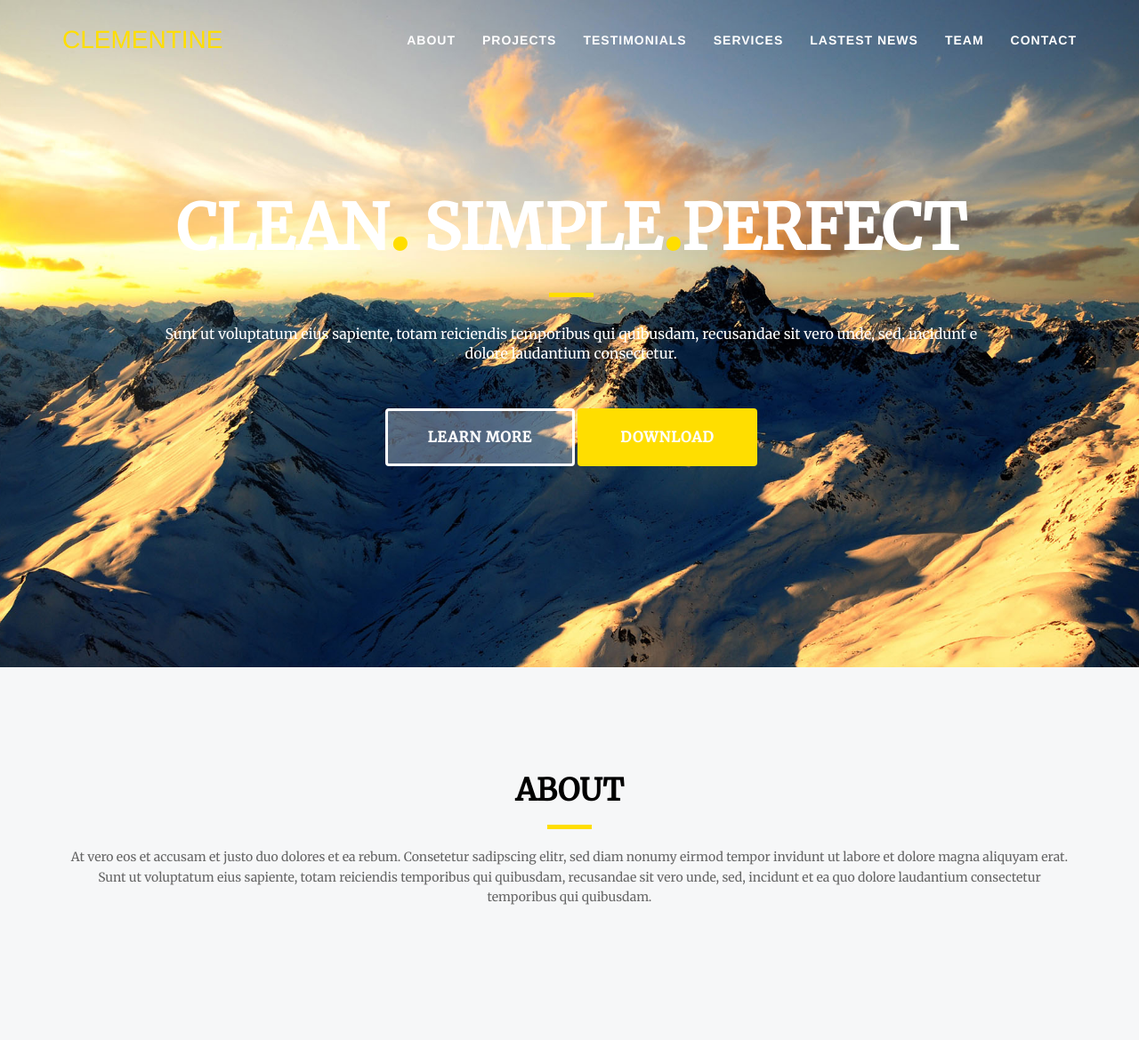
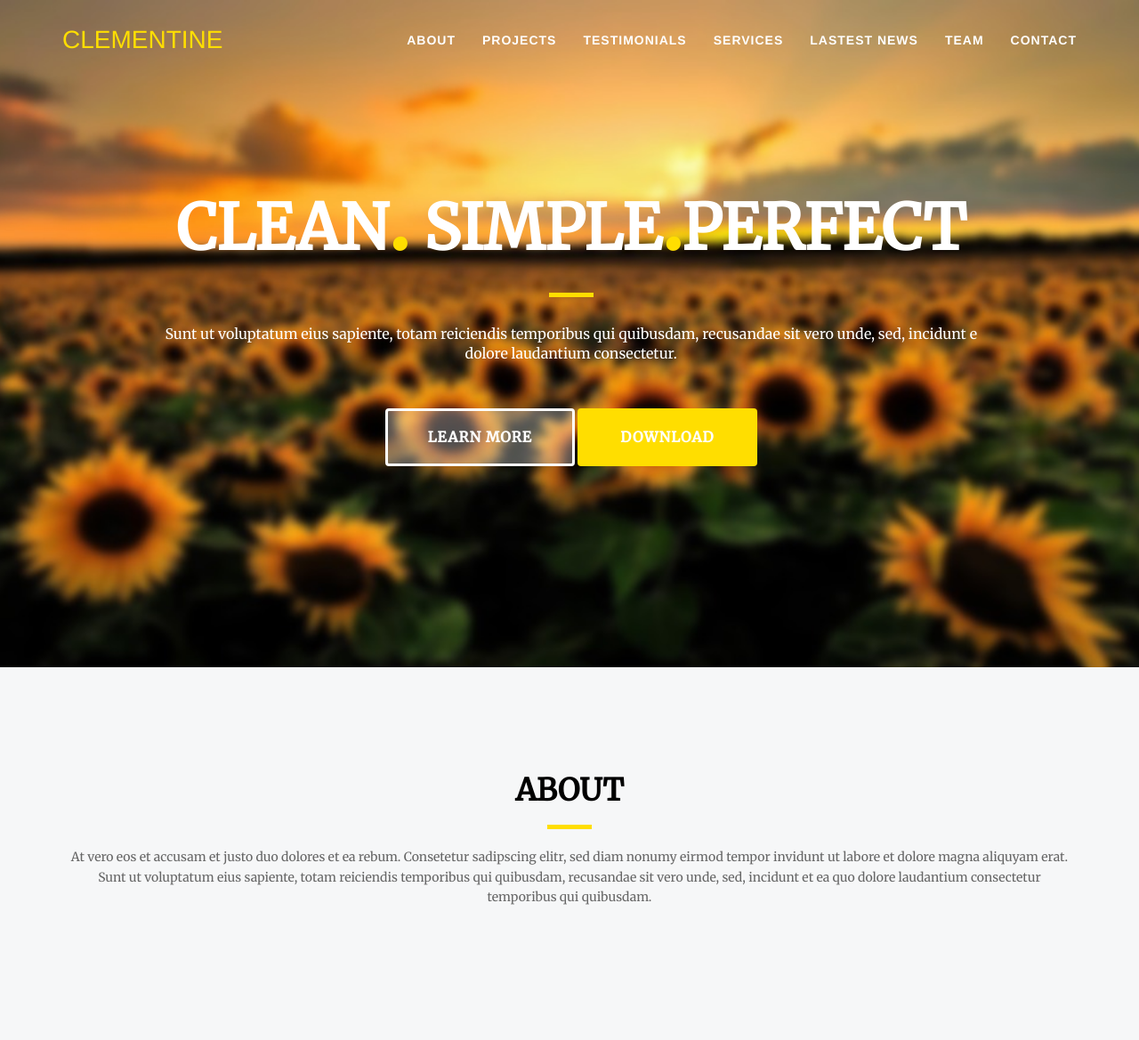
Before and after one commit to juanjo7g/fore, a PHP site: page /Clementine/index.html in a window 1280 px wide. Shown: the top 1169 px of the page at 89% size. Run offline with PHP 8.4, Linux system fonts and the light colour scheme.

Commit message:
cambio back

```diff
--- a/Clementine/css/style.css
+++ b/Clementine/css/style.css
@@ -91,7 +91,7 @@ hr{max-width: 50px;
 /* ---------------------------------------------------------------------------- */
 /* ----------------------------------Header------------------------------------ */
 /* ---------------------------------------------------------------------------- */
-header {background: url(../images/banner1.jpg) no-repeat scroll center center ;-webkit-background-size: cover;-moz-background-size: cover;background-size: cover;-o-background-size: cover;height: 750px;}
+header {background: url(../images/defocus-sunflower.jpg) no-repeat scroll center center ;-webkit-background-size: cover;-moz-background-size: cover;background-size: cover;-o-background-size: cover;height: 750px;}
 @media all and (max-width: 660px) {
   /* =Header
   -------------------------------------------------------------- */
```
Also changed, not shown: Clementine/images/Beautiful-Sunflowers-Wallpaper-6.jpg (added), Clementine/images/defocus-sunflower.jpg (added).
